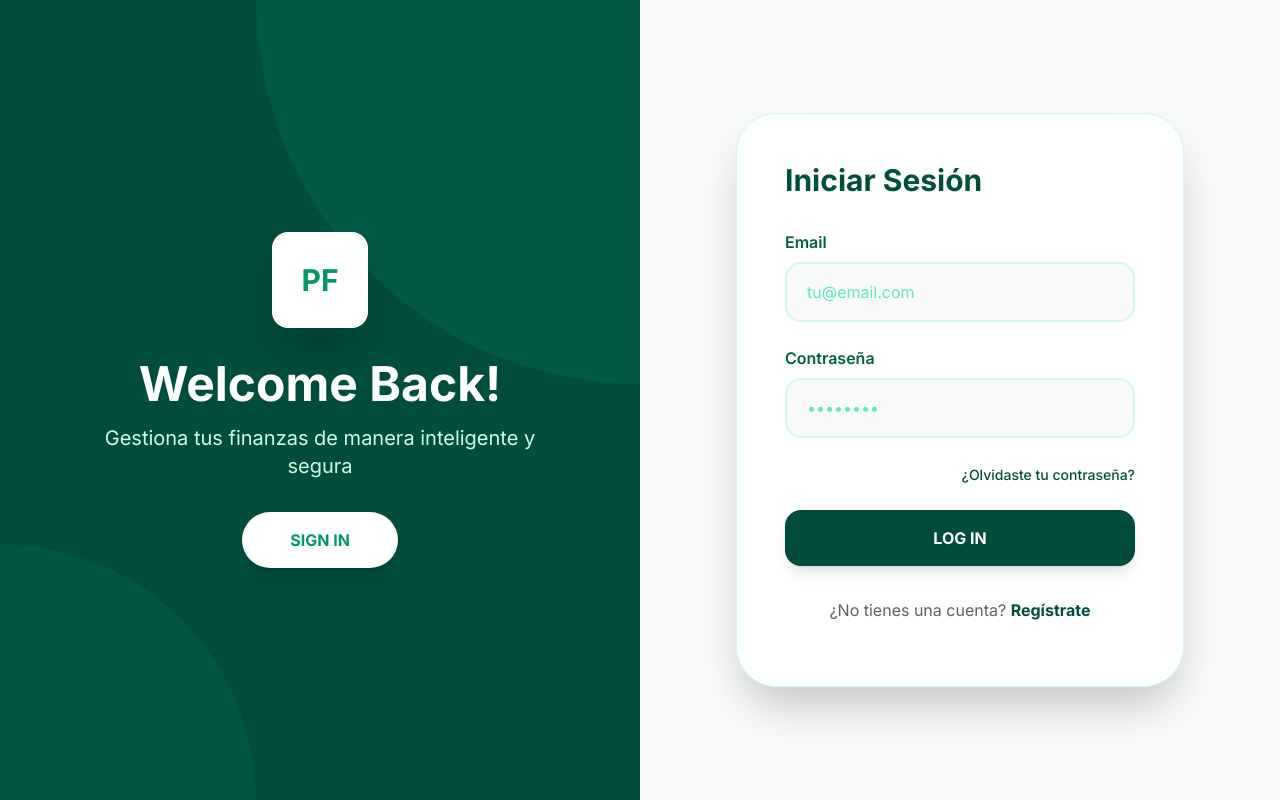
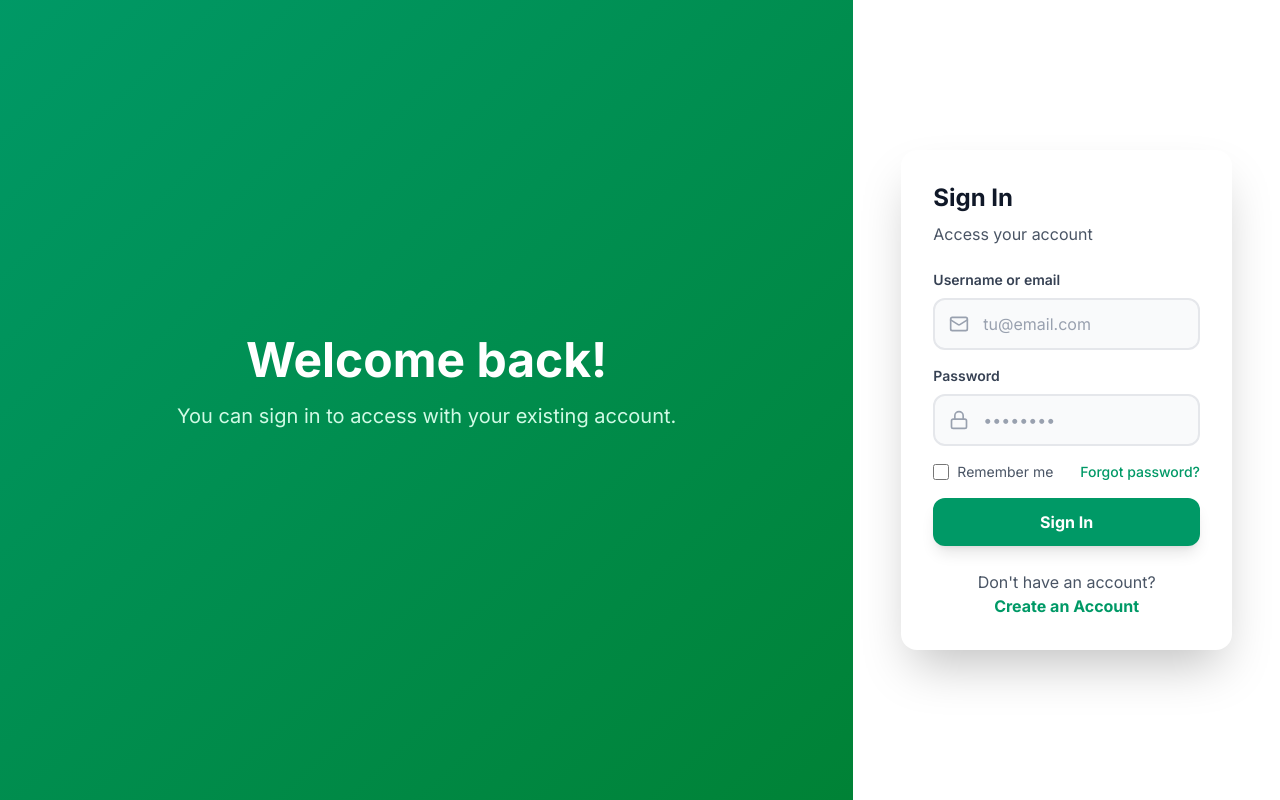
Before and after one commit to pastuso20/Finanzas, a React (Vite) app: page / in a window 1280 px wide. Built offline with nearby package versions, Linux system fonts and the light colour scheme; no server answers.

Commit message:
Ultimosd diseños para el login

```diff
--- a/src/views/Login.tsx
+++ b/src/views/Login.tsx
@@ -1,6 +1,8 @@
 import React, { useState } from 'react';
 import { supabase } from '../supabase';
 import { useFinanceStore } from '../store';
+import { motion, AnimatePresence } from 'motion/react';
+import { Lock, Mail, ArrowRight, Sparkles, Shield, Zap } from 'lucide-react';
 
 export default function Login() {
   const [email, setEmail] = useState('');
@@ -80,114 +82,199 @@ export default function Login() {
   };
 
   return (
-    <div className="min-h-screen bg-gold-500 flex">
-      {/* Desktop: Left Welcome Section */}
-      <div className="hidden lg:flex lg:w-1/2 bg-emerald-500 relative overflow-hidden">
-        {/* Curved decorative shape */}
-        <div className="absolute top-0 right-0 w-96 h-96 bg-emerald-400 rounded-bl-full opacity-50"></div>
-        <div className="absolute bottom-0 left-0 w-64 h-64 bg-emerald-400 rounded-tr-full opacity-30"></div>
+    <div className="min-h-screen bg-gray-100 flex overflow-hidden relative">
+      {/* Desktop: Left Welcome Section - 2/3 width */}
+      <motion.div
+        initial={{ opacity: 0, x: -50 }}
+        animate={{ opacity: 1, x: 0 }}
+        transition={{ duration: 0.5, ease: "easeOut" }}
+        className="hidden lg:flex w-2/3 relative overflow-hidden justify-center items-center bg-gradient-to-br from-emerald-600 to-green-700"
+      >
+        <div className="relative z-10 flex flex-col justify-center items-center w-full max-w-2xl p-12 text-white text-center">
+          <motion.h1
+            initial={{ opacity: 0, y: 20 }}
+            animate={{ opacity: 1, y: 0 }}
+            transition={{ duration: 0.4, delay: 0.2 }}
+            className="text-5xl font-bold mb-4"
+          >
+            Welcome back!
+          </motion.h1>
+          <motion.p
+            initial={{ opacity: 0, y: 20 }}
+            animate={{ opacity: 1, y: 0 }}
+            transition={{ duration: 0.4, delay: 0.3 }}
+            className="text-emerald-100 text-xl mb-8 leading-relaxed"
+          >
+            You can sign in to access with your existing account.
+          </motion.p>
+        </div>
+      </motion.div>
 
-        <div className="relative z-10 flex flex-col justify-center items-center w-full p-12 text-white">
-          {/* Logo */}
-          <div className="mb-8">
-            <div className="w-24 h-24 bg-white rounded-2xl flex items-center justify-center shadow-2xl">
-              <span className="text-emerald-600 text-3xl font-bold">PF</span>
-            </div>
-          </div>
+      {/* Right Form Section - 1/3 width */}
+      <motion.div
+        initial={{ opacity: 0, x: 50 }}
+        animate={{ opacity: 1, x: 0 }}
+        transition={{ duration: 0.5, ease: "easeOut" }}
+        className="w-full lg:w-1/3 flex items-center justify-center p-6 lg:p-12 relative bg-white"
+      >
+        {/* Mobile: Welcome Section */}
+        <motion.div
+          initial={{ opacity: 0, y: -20 }}
+          animate={{ opacity: 1, y: 0 }}
+          transition={{ duration: 0.4 }}
+          className="lg:hidden absolute top-0 left-0 right-0 bg-gradient-to-br from-emerald-600 to-green-700 p-8 text-white text-center rounded-b-[2.5rem] shadow-2xl shadow-emerald-500/20 backdrop-blur-xl border-b border-white/10"
+        >
+          <motion.div
+            initial={{ scale: 0, rotate: -180 }}
+            animate={{ scale: 1, rotate: 0 }}
+            transition={{ duration: 0.4, delay: 0.1, type: "spring", stiffness: 200 }}
+            className="w-16 h-16 bg-white/20 backdrop-blur-xl rounded-2xl flex items-center justify-center mx-auto mb-4 border border-white/30"
+          >
+            <span className="text-white text-sm font-bold text-center leading-tight">Cuido mi<br />bolsillo</span>
+          </motion.div>
+          <h1 className="text-2xl font-bold mb-2">Welcome Back!</h1>
+          <p className="text-emerald-100/80 text-sm">Gestiona tus finanzas</p>
+        </motion.div>
 
-          <h1 className="text-5xl font-bold mb-4">Welcome Back!</h1>
-          <p className="text-emerald-100 text-xl mb-8 text-center max-w-md">
-            Gestiona tus finanzas de manera inteligente y segura
-          </p>
+        <motion.div
+          initial={{ opacity: 0, y: 30 }}
+          animate={{ opacity: 1, y: 0 }}
+          transition={{ duration: 0.4, delay: 0.1 }}
+          className="w-full max-w-md mt-36 lg:mt-0"
+        >
+          <div className="bg-white rounded-2xl shadow-2xl p-6 lg:p-8 relative overflow-hidden">
+            <div className="relative z-10">
+              <motion.h2
+                initial={{ opacity: 0, x: -20 }}
+                animate={{ opacity: 1, x: 0 }}
+                transition={{ duration: 0.3, delay: 0.2 }}
+                className="text-2xl font-bold text-gray-900 mb-2"
+              >
+                Sign In
+              </motion.h2>
+              <motion.p
+                initial={{ opacity: 0 }}
+                animate={{ opacity: 1 }}
+                transition={{ duration: 0.3, delay: 0.25 }}
+                className="text-gray-600 mb-6"
+              >
+                Access your account
+              </motion.p>
 
-          <button className="bg-white text-emerald-600 font-bold py-4 px-12 rounded-full hover:bg-emerald-50 transition-all shadow-lg hover:shadow-xl transform hover:-translate-y-1">
-            SIGN IN
-          </button>
-        </div>
-      </div>
+              <AnimatePresence mode="wait">
+                {error && (
+                  <motion.div
+                    initial={{ opacity: 0, y: -10 }}
+                    animate={{ opacity: 1, y: 0 }}
+                    exit={{ opacity: 0, y: -10 }}
+                    className="bg-red-50 border border-red-200 text-red-600 px-4 py-3 rounded-xl mb-6"
+                  >
+                    {error}
+                  </motion.div>
+                )}
+              </AnimatePresence>
 
-      {/* Right Form Section */}
-      <div className="w-full lg:w-1/2 flex items-center justify-center p-6 lg:p-12 relative">
-        {/* Mobile: Welcome Section */}
-        <div className="lg:hidden absolute top-0 left-0 right-0 bg-emerald-500 p-8 text-white text-center rounded-b-[3rem]">
-          <div className="w-16 h-16 bg-white rounded-xl flex items-center justify-center mx-auto mb-4 shadow-lg">
-            <span className="text-emerald-600 text-2xl font-bold">PF</span>
-          </div>
-          <h1 className="text-3xl font-bold mb-2">Welcome Back!</h1>
-          <p className="text-emerald-100 text-sm">Gestiona tus finanzas</p>
-        </div>
-
-        <div className="w-full max-w-md mt-32 lg:mt-0">
-          <div className="bg-white rounded-[2.5rem] shadow-2xl p-8 lg:p-12 border border-emerald-100">
-            <h2 className="text-3xl font-bold text-emerald-900 mb-8 text-center lg:text-left">
-              Iniciar Sesión
-            </h2>
-
-            {error && (
-              <div className="bg-rose-50 border border-rose-200 text-rose-600 px-4 py-3 rounded-xl mb-6">
-                {error}
-              </div>
-            )}
-
-            <form onSubmit={handleLogin} className="space-y-6">
-              <div>
-                <label className="block text-emerald-800 font-semibold mb-2">
-                  Email
+              <form onSubmit={handleLogin} className="space-y-4">
+                <motion.div
+                  initial={{ opacity: 0, x: -20 }}
+                  animate={{ opacity: 1, x: 0 }}
+                  transition={{ duration: 0.3, delay: 0.3 }}
+                >
+                  <label className="block text-gray-700 font-semibold mb-2 text-sm">
+                    Username or email
                   </label>
-                <input
+                  <div className="relative">
+                    <Mail className="absolute left-4 top-1/2 -translate-y-1/2 w-5 h-5 text-gray-400" />
+                    <motion.input
                       type="email"
                       value={email}
                       onChange={(e) => setEmail(e.target.value)}
-                  className="w-full px-5 py-4 bg-gold-500 border-2 border-emerald-100 rounded-2xl focus:border-emerald-500 focus:outline-none transition-colors text-emerald-900 placeholder-emerald-300"
+                      whileFocus={{ scale: 1.01 }}
+                      className="w-full pl-12 pr-5 py-3 bg-gray-50 border-2 border-gray-200 rounded-xl focus:border-emerald-500 focus:outline-none transition-all text-gray-900 placeholder-gray-400"
                       placeholder="tu@email.com"
                       required
                     />
                   </div>
+                </motion.div>
 
-              <div>
-                <label className="block text-emerald-800 font-semibold mb-2">
-                  Contraseña
+                <motion.div
+                  initial={{ opacity: 0, x: -20 }}
+                  animate={{ opacity: 1, x: 0 }}
+                  transition={{ duration: 0.3, delay: 0.35 }}
+                >
+                  <label className="block text-gray-700 font-semibold mb-2 text-sm">
+                    Password
                   </label>
-                <input
+                  <div className="relative">
+                    <Lock className="absolute left-4 top-1/2 -translate-y-1/2 w-5 h-5 text-gray-400" />
+                    <motion.input
                       type="password"
                       value={password}
                       onChange={(e) => setPassword(e.target.value)}
-                  className="w-full px-5 py-4 bg-gold-500 border-2 border-emerald-100 rounded-2xl focus:border-emerald-500 focus:outline-none transition-colors text-emerald-900 placeholder-emerald-300"
+                      whileFocus={{ scale: 1.01 }}
+                      className="w-full pl-12 pr-5 py-3 bg-gray-50 border-2 border-gray-200 rounded-xl focus:border-emerald-500 focusOutline-none transition-all text-gray-900 placeholder-gray-400"
                       placeholder="••••••••"
                       required
                     />
                   </div>
+                </motion.div>
 
-              <div className="text-right">
-                <a href="#" className="text-emerald-500 hover:text-emerald-600 font-medium text-sm">
-                  ¿Olvidaste tu contraseña?
-                </a>
-              </div>
+                <motion.div
+                  initial={{ opacity: 0 }}
+                  animate={{ opacity: 1 }}
+                  transition={{ duration: 0.3, delay: 0.4 }}
+                  className="flex justify-between items-center"
+                >
+                  <label className="flex items-center gap-2 text-sm text-gray-600">
+                    <input type="checkbox" className="w-4 h-4 rounded border-gray-300 text-emerald-600 focus:ring-emerald-500" />
+                    Remember me
+                  </label>
+                  <motion.a
+                    href="#"
+                    whileHover={{ scale: 1.05 }}
+                    className="text-emerald-600 hover:text-emerald-700 font-medium text-sm transition-colors"
+                  >
+                    Forgot password?
+                  </motion.a>
+                </motion.div>
 
-              <button
+                <motion.button
+                  initial={{ opacity: 0, y: 20 }}
+                  animate={{ opacity: 1, y: 0 }}
+                  transition={{ duration: 0.3, delay: 0.45 }}
                   type="submit"
                   disabled={loading}
-                className="w-full bg-emerald-500 text-white font-bold py-4 rounded-2xl hover:bg-emerald-400 transition-all shadow-lg hover:shadow-emerald-200 disabled:opacity-50 disabled:cursor-not-allowed transform hover:-translate-y-1"
+                  whileHover={{ scale: 1.02 }}
+                  whileTap={{ scale: 0.98 }}
+                  className="w-full bg-emerald-600 text-white font-bold py-3 rounded-xl hover:bg-emerald-700 transition-all shadow-lg disabled:opacity-50 disabled:cursor-not-allowed"
                 >
-                {loading ? 'Cargando...' : 'LOG IN'}
-              </button>
+                  {loading ? 'Cargando...' : 'Sign In'}
+                </motion.button>
               </form>
 
-            <div className="mt-8 text-center">
-              <p className="text-slate-500 mb-4">
-                ¿No tienes una cuenta?{' '}
-                <button
+              <motion.div
+                initial={{ opacity: 0 }}
+                animate={{ opacity: 1 }}
+                transition={{ duration: 0.3, delay: 0.5 }}
+                className="mt-6 text-center"
+              >
+                <p className="text-gray-600">
+                  Don't have an account?{' '}
+                  <motion.button
                     onClick={handleSignUp}
                     disabled={loading}
-                  className="text-emerald-500 hover:text-emerald-600 font-bold"
+                    whileHover={{ scale: 1.05 }}
+                    whileTap={{ scale: 0.95 }}
+                    className="text-emerald-600 hover:text-emerald-700 font-bold transition-colors"
                   >
-                  Regístrate
-                </button>
+                    Create an Account
+                  </motion.button>
                 </p>
+              </motion.div>
             </div>
           </div>
-        </div>
-      </div>
+        </motion.div>
+      </motion.div>
     </div>
   );
 }
```
Lines whose indentation alone changed are shown as unchanged.
